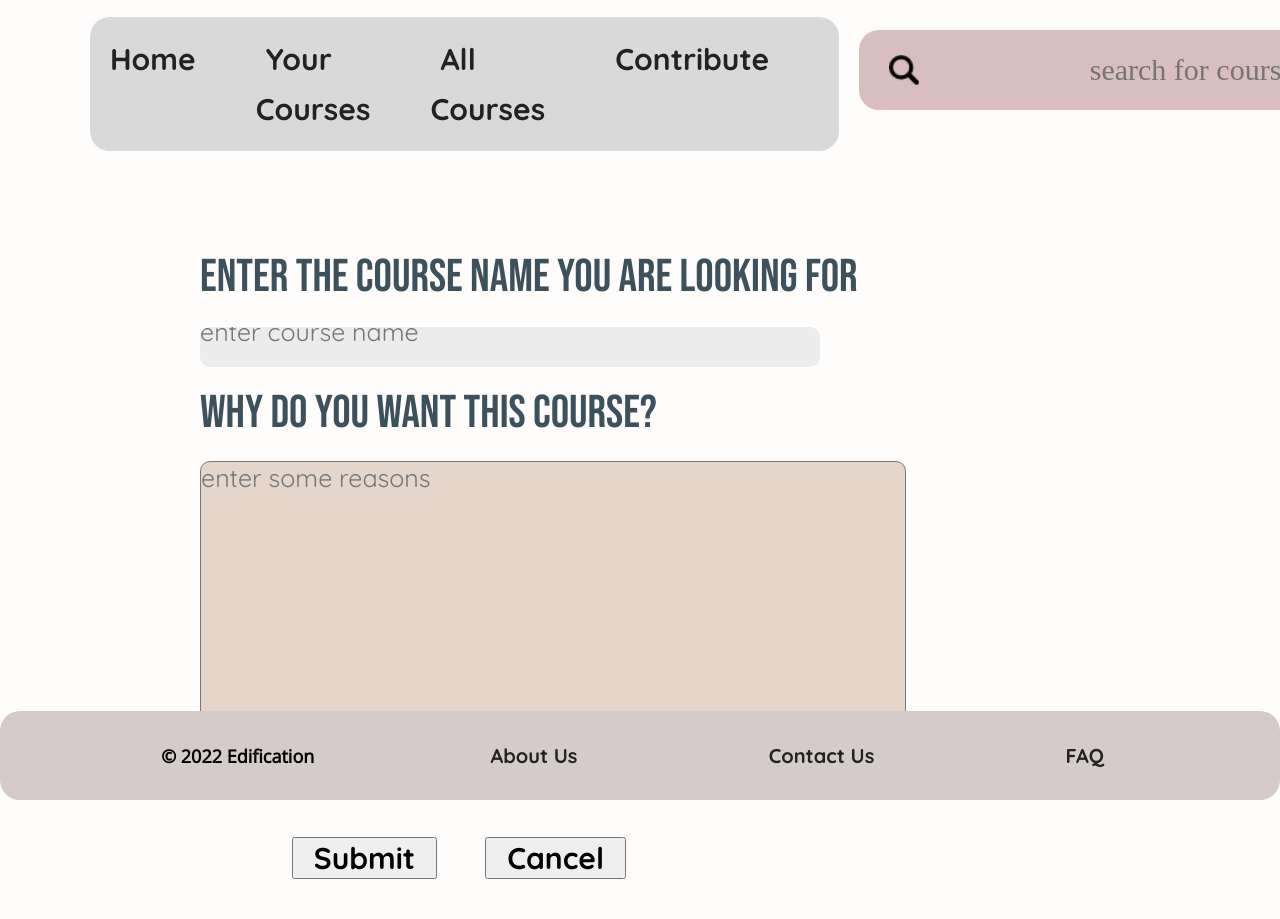
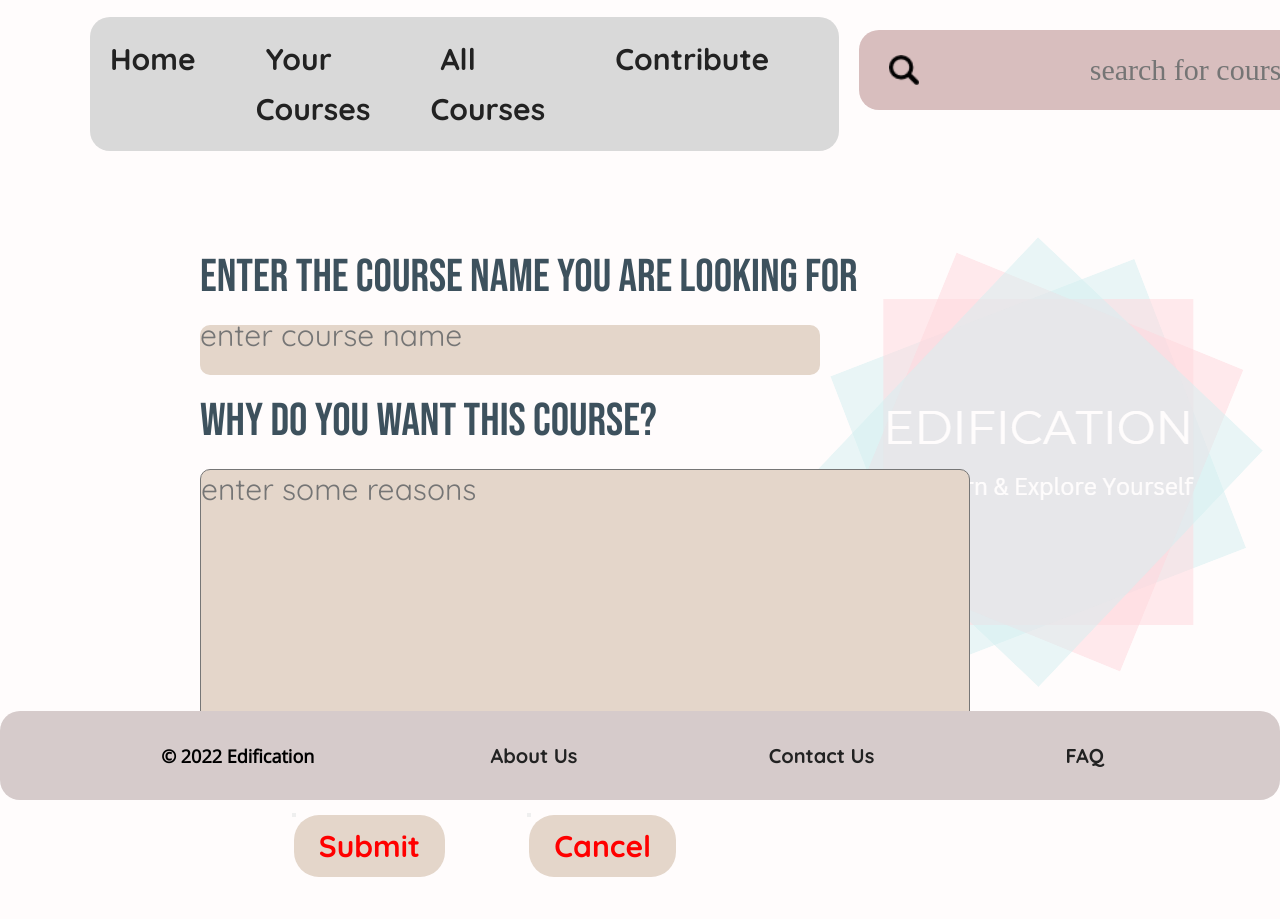
Before and after one commit to dhiman-dev/Edification, a PHP site: page /Edification/course_req.php in a window 1280 px wide; the page is wider, and only the part inside the window is pictured. After the commit the page ends 877 px from the top of that part, so only its background shows below. Run offline with PHP 8.4, Linux system fonts and the light colour scheme; data comes from the database, SQL or seed files in the repository.

Commit message:
button color and bg pic fixed in course_req.php

```diff
--- a/course_req.php
+++ b/course_req.php
@@ -37,7 +37,7 @@ if (isset($_POST['req'])) {
   <header id="main-header">
     <div class="dash-nav">
       <ul>
-        <li> <a href="dashboard.php">Home</a></li>  <a href=""></a>
+        <li> <a href="dashboard.php">Home</a></li> <a href=""></a>
         <li> <a href="#">Your Courses</a></li>
         <li> <a href="all_courses.php">All Courses</a></li>
         <li> <a href="#">Contribute</a></li>
@@ -64,7 +64,7 @@ if (isset($_POST['req'])) {
         <h2>Enter the course name you are looking for</h2>
       </span> <br>
       <label for="field1">
-        <input id="crs" type="text" placeholder="enter course name" name="request" />
+        <input id="coursename" type="text" placeholder="enter course name" name="request" />
       </label>
 
       <br><br>
@@ -73,13 +73,16 @@ if (isset($_POST['req'])) {
         <span>
           <h2>Why do you want this course?</h2>
         </span><br>
-        <textarea name="comment" rows="10" cols="53" placeholder="enter some reasons"></textarea>
+        <textarea name="comment" rows="8" cols="50" placeholder="enter some reasons"></textarea>
       </label>
 
-      <br> <br><br><br>
+      <br> <br>
       &nbsp; &nbsp; &nbsp;&nbsp; &nbsp; &nbsp;&nbsp; &nbsp; &nbsp;&nbsp; &nbsp; &nbsp;
       <button> <a href="#" class="btn-primary">Submit</a></button>
-      &nbsp; &nbsp; &nbsp; &nbsp; &nbsp;
+      &nbsp; &nbsp; &nbsp; &nbsp; &nbsp;&nbsp;&nbsp;&nbsp;
+      &nbsp; &nbsp; &nbsp; &nbsp; &nbsp;&nbsp;&nbsp;&nbsp;
+      &nbsp; &nbsp; &nbsp; &nbsp; &nbsp;&nbsp;&nbsp;&nbsp;
+      &nbsp; &nbsp; &nbsp; &nbsp; &nbsp;&nbsp;&nbsp;&nbsp;
       <button> <a href="#" class="btn-primary">Cancel</a></button>
 
     </form>
@@ -97,23 +100,42 @@ if (isset($_POST['req'])) {
 
 
 <style>
-  #crs {
-    font-size: 25px;
+  #coursename {
+    font-size: 30px;
     border-radius: 10px;
+    height: 50px;
+    background-color: #e4d6ca;
   }
 
   textarea {
-    font-size: 25px;
+    font-size: 30px;
     border-radius: 10px;
     background-color: #e4d6ca;
   }
 
   .btn-primary {
-    padding: 20px;
+    background-color: #e4d6ca;
     text-decoration: solid;
-    color: black;
+    color: red;
     font-weight: bold;
     font-size: 30px;
-    border-radius: 2px;
+    padding: 12px 25px;
+    text-align: center;
+    border-radius: 25px;
+    position: absolute;
+  }
+
+  /* opacity of bg image */
+  body::before {
+    content: '';
+    position: absolute;
+    top: 0;
+    left: 500px;
+    right: 10px;
+    bottom: 0;
+    background-image: url('img/dashboard_backgroud.png');
+    opacity: 0.25;
+    z-index: -1;
+    background-repeat: no-repeat;
   }
 </style>
```
